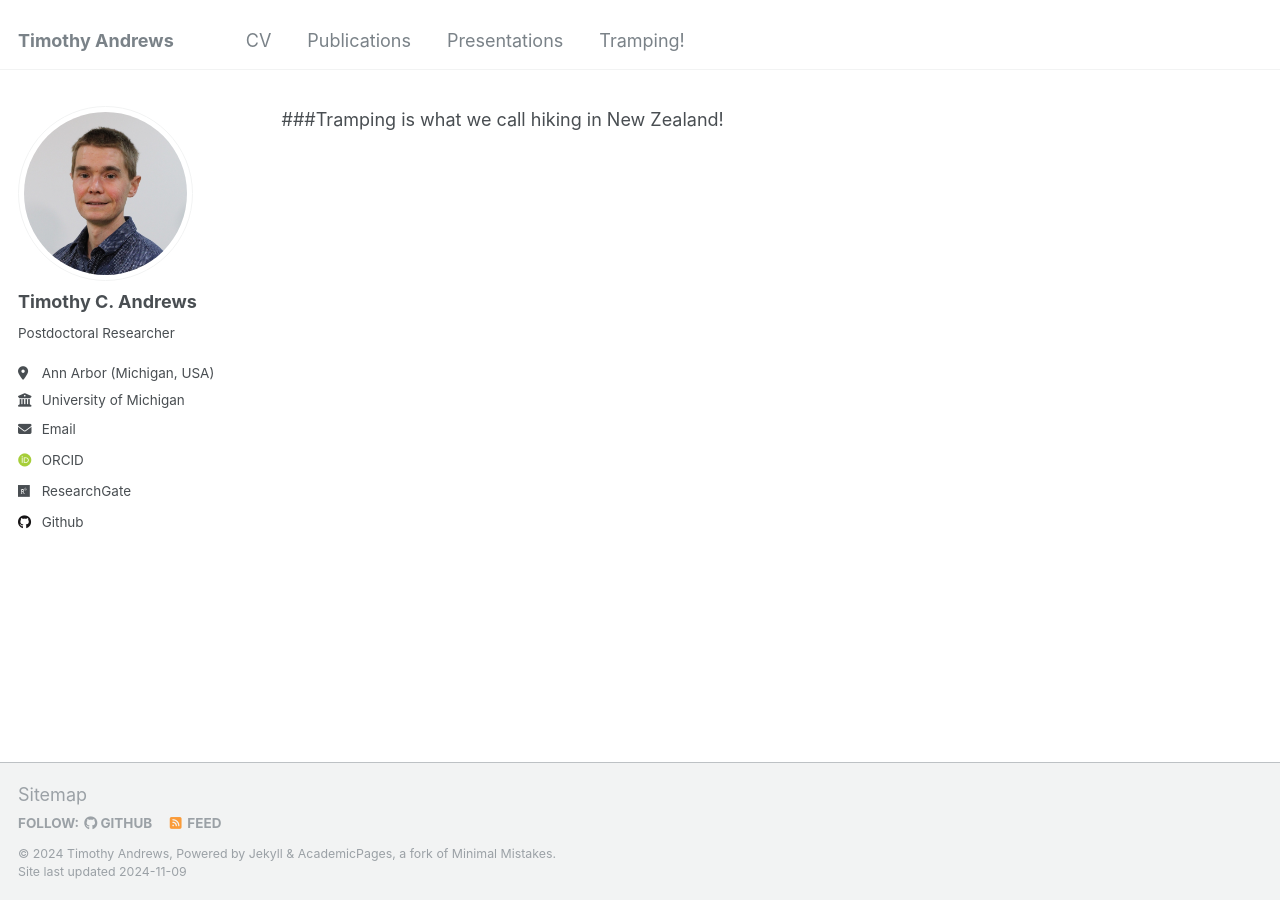
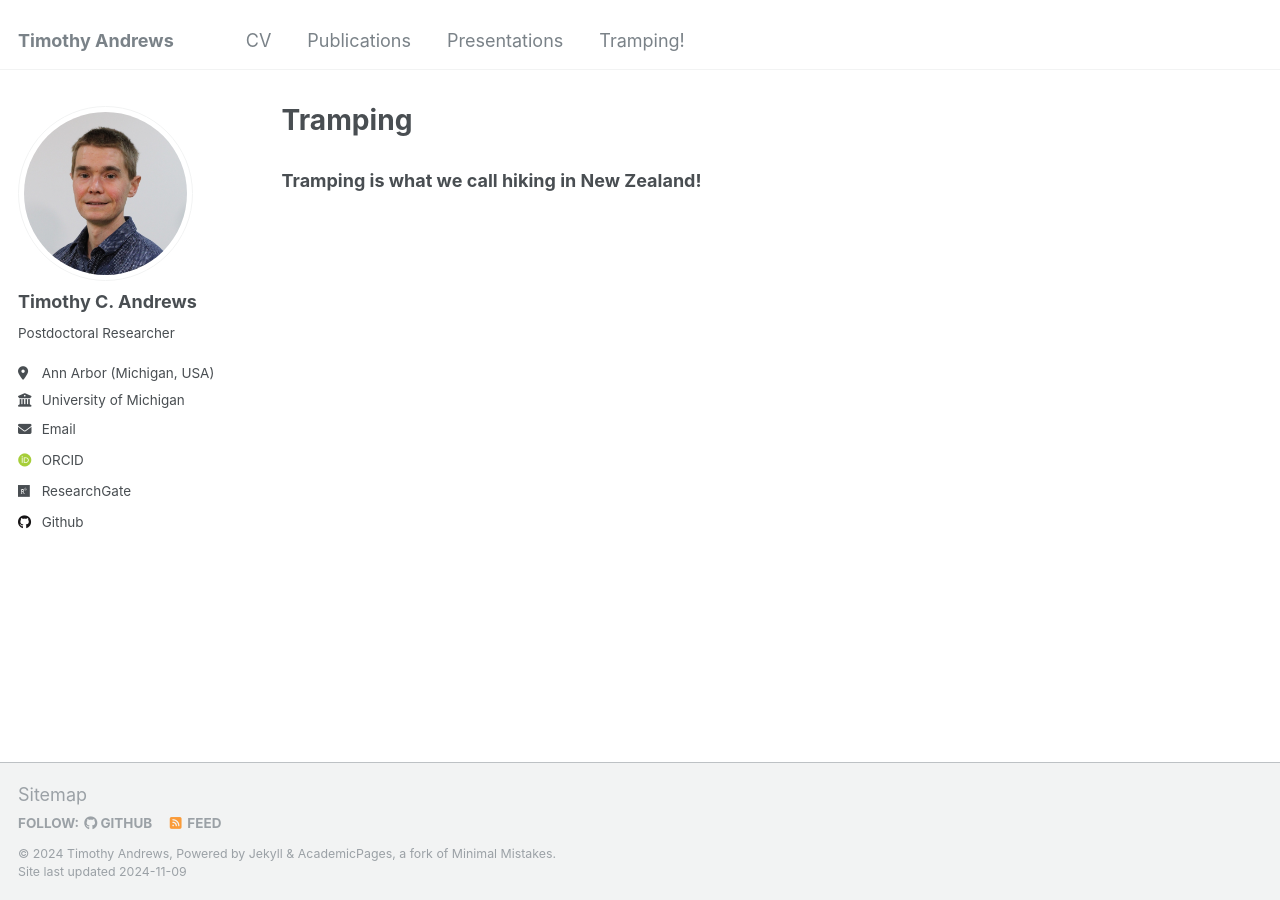
Before and after one commit to ta440/ta440.github.io, a Jekyll site: the page built from _pages/tramping.md, in a window 1280 px wide. Built offline with Jekyll 4.4.1, drawn with Linux system fonts in a browser that asks for light colours; some web fonts are replaced; our own code applies the rules of GitHub Pages for plain Markdown files.

Commit message:
Update tramping.md

```diff
--- a/_pages/tramping.md
+++ b/_pages/tramping.md
@@ -1 +1,10 @@
-###Tramping is what we call hiking in New Zealand!
+---
+layout: archive
+title: "Tramping"
+permalink: /tramping/
+author_profile: true
+
+---
+
+
+### Tramping is what we call hiking in New Zealand!
```
